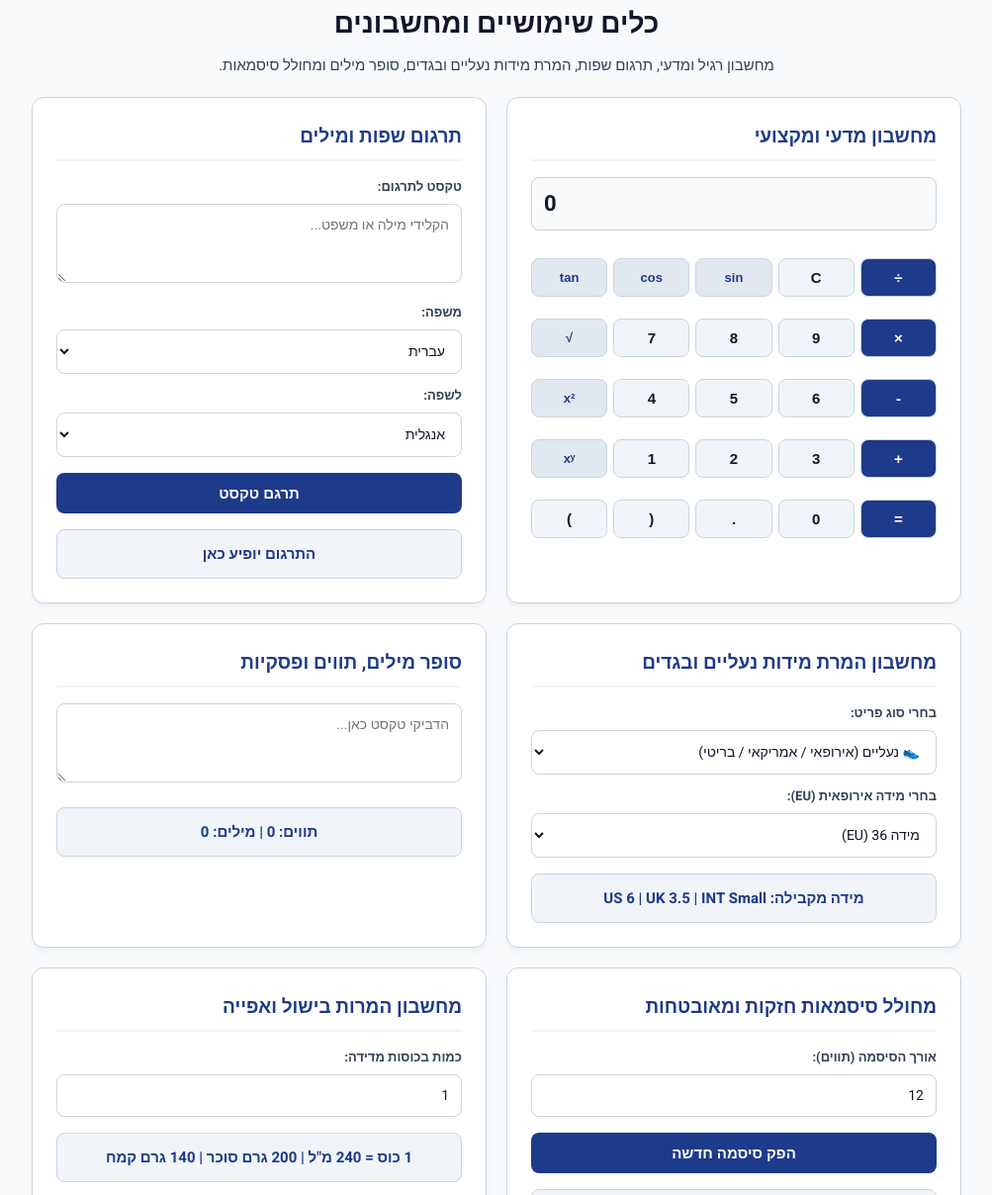
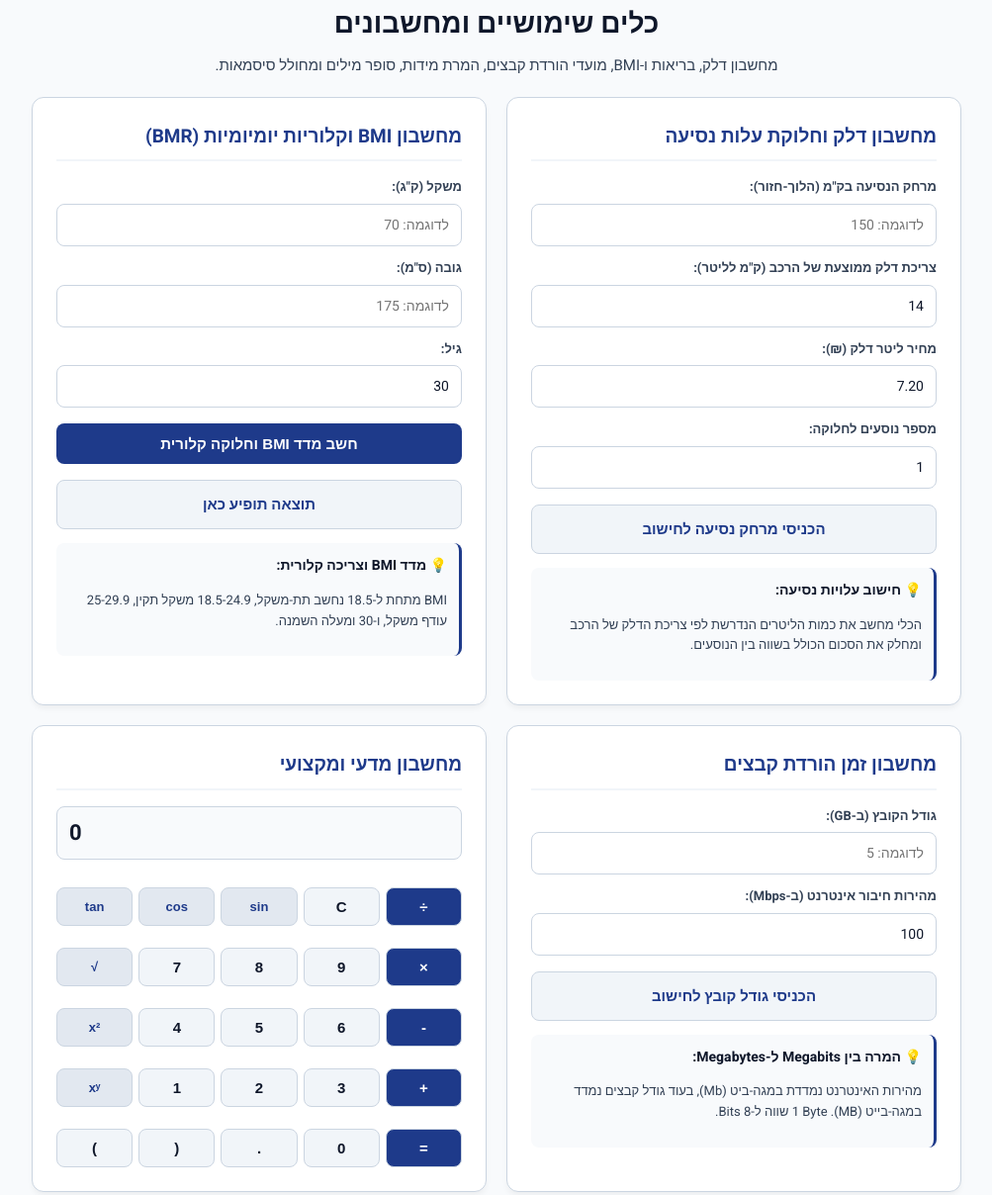
Before and after one commit to my-toools/my-toools.github.io, a plain HTML site: page utility.html in a window 1280 px wide. Shown: the part 176-1384 px from the top of the page at 99% size, without its empty margins (138-1141 px from the left). Drawn offline with Linux system fonts and the light colour scheme; no server answers.

Commit message:
Update utility.html

```diff
--- a/utility.html
+++ b/utility.html
@@ -31,7 +31,6 @@
     line-height: 1.6;
   }
 
-  /* תיקון בכוח לסרגל והווידג'טים למניעת עיוותים */
   .nav {
     position: fixed !important;
     top: 0 !important; left: 0 !important; right: 0 !important;
@@ -69,32 +68,19 @@
   input, select, textarea { width: 100%; background: var(--input-bg); border: 1px solid var(--border-color); color: var(--text-primary); padding: 10px 12px; border-radius: 8px; box-sizing: border-box; font-size: 14px; font-family: inherit; }
   textarea { min-height: 80px; resize: vertical; }
 
-  /* מחשבון עמוד כלים - כפתורים מימין */
-  .calc-grid {
-    display: grid;
-    grid-template-columns: repeat(5, 1fr);
-    gap: 6px;
-    margin-top: 12px;
-    direction: rtl;
-  }
-  .calc-btn-u {
-    background: #f1f5f9;
-    color: var(--dark-blue);
-    border: 1px solid #cbd5e1;
-    padding: 10px 0;
-    border-radius: 8px;
-    font-size: 15px;
-    font-weight: 700;
-    cursor: pointer;
-  }
+  .calc-grid { display: grid; grid-template-columns: repeat(5, 1fr); gap: 6px; margin-top: 12px; direction: rtl; }
+  .calc-btn-u { background: #f1f5f9; color: var(--dark-blue); border: 1px solid #cbd5e1; padding: 10px 0; border-radius: 8px; font-size: 15px; font-weight: 700; cursor: pointer; }
   .calc-btn-u.op { background: var(--accent-blue); color: #ffffff; }
   .calc-btn-u.sci { background: #e2e8f0; color: #1e3a8a; font-size: 13px; }
   .calc-screen-u { font-size: 22px; text-align: left; direction: ltr; font-weight: 700; background: #f8fafc; }
 
-  button { width: 100%; background: var(--accent-blue); color: #ffffff; border: none; padding: 12px; border-radius: 8px; cursor: pointer; font-weight: 700; font-size: 15px; margin-top: 16px; }
+  button { width: 100%; background: var(--accent-blue); color: #ffffff; border: none; padding: 12px; border-radius: 8px; cursor: pointer; font-weight: 700; font-size: 15px; margin-top: 16px; transition: background 0.2s; }
   button:hover { background: #1e4ed8; }
 
   .result { font-size: 15px; font-weight: 700; color: var(--accent-blue); margin-top: 16px; text-align: center; background: #f1f5f9; border: 1px solid #cbd5e1; padding: 12px; border-radius: 8px; word-break: break-all; }
+
+  .guide-box { margin-top: 14px; font-size: 13px; color: var(--text-secondary); background: #f8fafc; padding: 12px; border-radius: 8px; border-right: 3px solid var(--accent-blue); }
+  .guide-box h4 { margin: 0 0 6px 0; color: var(--dark-blue); font-size: 14px; }
 
   footer { margin-top: 50px; padding: 24px; background: var(--dark-blue); border-top: 3px solid #1d4ed8; text-align: center; font-size: 13px; color: #cbd5e1; }
   footer p { color: #cbd5e1 !important; margin: 6px 0; }
@@ -109,11 +95,74 @@
 
 <div class="hero-header">
     <h1>כלים שימושיים ומחשבונים</h1>
-    <p>מחשבון רגיל ומדעי, תרגום שפות, המרת מידות נעליים ובגדים, סופר מילים ומחולל סיסמאות.</p>
+    <p>מחשבון דלק, בריאות ו-BMI, מועדי הורדת קבצים, המרת מידות, סופר מילים ומחולל סיסמאות.</p>
 </div>
 
 <div class="grid-container">
 
+    <!-- מחשבון דלק ועלות נסיעה (חדש) -->
+    <div class="card">
+        <h2>מחשבון דלק וחלוקת עלות נסיעה</h2>
+        <label>מרחק הנסיעה בק"מ (הלוך-חזור):</label>
+        <input type="number" id="fuelDistance" placeholder="לדוגמה: 150" oninput="calcFuel()">
+
+        <label>צריכת דלק ממוצעת של הרכב (ק"מ לליטר):</label>
+        <input type="number" id="fuelConsumption" value="14" oninput="calcFuel()">
+
+        <label>מחיר ליטר דלק (₪):</label>
+        <input type="number" id="fuelPrice" value="7.20" step="0.01" oninput="calcFuel()">
+
+        <label>מספר נוסעים לחלוקה:</label>
+        <input type="number" id="fuelPasseng" value="1" min="1" oninput="calcFuel()">
+
+        <div class="result" id="fuelResult">הכניסי מרחק נסיעה לחישוב</div>
+
+        <div class="guide-box">
+            <h4>💡 חישוב עלויות נסיעה:</h4>
+            <p>הכלי מחשב את כמות הליטרים הנדרשת לפי צריכת הדלק של הרכב ומחלק את הסכום הכולל בשווה בין הנוסעים.</p>
+        </div>
+    </div>
+
+    <!-- מחשבון BMI וסגנון חיים (חדש) -->
+    <div class="card">
+        <h2>מחשבון BMI וקלוריות יומיומיות (BMR)</h2>
+        <label>משקל (ק"ג):</label>
+        <input type="number" id="bmiWeight" placeholder="לדוגמה: 70">
+
+        <label>גובה (ס"מ):</label>
+        <input type="number" id="bmiHeight" placeholder="לדוגמה: 175">
+
+        <label>גיל:</label>
+        <input type="number" id="bmiAge" value="30">
+
+        <button onclick="calcBMI()">חשב מדד BMI וחלוקה קלורית</button>
+
+        <div class="result" id="bmiResult">תוצאה תופיע כאן</div>
+
+        <div class="guide-box">
+            <h4>💡 מדד BMI וצריכה קלורית:</h4>
+            <p>BMI מתחת ל-18.5 נחשב תת-משקל, 18.5-24.9 משקל תקין, 25-29.9 עודף משקל, ו-30 ומעלה השמנה.</p>
+        </div>
+    </div>
+
+    <!-- מחשבון זמן הורדת קבצים (חדש) -->
+    <div class="card">
+        <h2>מחשבון זמן הורדת קבצים</h2>
+        <label>גודל הקובץ (ב-GB):</label>
+        <input type="number" id="dlFileSize" placeholder="לדוגמה: 5" oninput="calcDownloadTime()">
+
+        <label>מהירות חיבור אינטרנט (ב-Mbps):</label>
+        <input type="number" id="dlSpeed" value="100" oninput="calcDownloadTime()">
+
+        <div class="result" id="dlResult">הכניסי גודל קובץ לחישוב</div>
+
+        <div class="guide-box">
+            <h4>💡 המרה בין Megabits ל-Megabytes:</h4>
+            <p>מהירות האינטרנט נמדדת במגה-ביט (Mb), בעוד גודל קבצים נמדד במגה-בייט (MB). 1 Byte שווה ל-8 Bits.</p>
+        </div>
+    </div>
+
+    <!-- מחשבון מדעי -->
     <div class="card">
         <h2>מחשבון מדעי ומקצועי</h2>
         <input type="text" id="calcDisplay" class="calc-screen-u" value="0" readonly>
@@ -150,52 +199,14 @@
         </div>
     </div>
 
+    <!-- סופר מילים ותווים -->
     <div class="card">
-        <h2>תרגום שפות ומילים</h2>
-        <label>טקסט לתרגום:</label>
-        <textarea id="transText" placeholder="הקלידי מילה או משפט..."></textarea>
-        <label>משפה:</label>
-        <select id="transFrom">
-            <option value="he">עברית</option>
-            <option value="en">אנגלית</option>
-            <option value="es">ספרדית</option>
-            <option value="ar">ערבית</option>
-            <option value="fr">צרפתית</option>
-        </select>
-        <label>לשפה:</label>
-        <select id="transTo">
-            <option value="en">אנגלית</option>
-            <option value="he">עברית</option>
-            <option value="es">ספרדית</option>
-            <option value="ar">ערבית</option>
-            <option value="fr">צרפתית</option>
-        </select>
-        <button onclick="translateText()">תרגם טקסט</button>
-        <div class="result" id="transResult">התרגום יופיע כאן</div>
+        <h2>סופר מילים, תווים וזמן קריאה</h2>
+        <textarea id="textToCount" placeholder="הדביקי טקסט כאן..." oninput="countText()"></textarea>
+        <div class="result" id="countResult">תווים: 0 | מילים: 0 | זמן קריאה: 0 דק'</div>
     </div>
 
-    <div class="card">
-        <h2>מחשבון המרת מידות נעליים ובגדים</h2>
-        <label>בחרי סוג פריט:</label>
-        <select id="sizeCategory" onchange="updateSizeOptions()">
-            <option value="shoes">👟 נעליים (אירופאי / אמריקאי / בריטי)</option>
-            <option value="clothes_women">👗 בגדי נשים (חולצות, שמלות)</option>
-            <option value="clothes_men">👕 בגדי גברים (חולצות, ז'קטים)</option>
-        </select>
-
-        <label>בחרי מידה אירופאית (EU):</label>
-        <select id="sizeSelect" onchange="convertSizes()">
-        </select>
-
-        <div class="result" id="sizeConvertResult">בחרי מידה להצגת ההמרה</div>
-    </div>
-
-    <div class="card">
-        <h2>סופר מילים, תווים ופסקיות</h2>
-        <textarea id="textToCount" placeholder="הדביקי טקסט כאן..." oninput="countText()"></textarea>
-        <div class="result" id="countResult">תווים: 0 | מילים: 0</div>
-    </div>
-
+    <!-- מחולל סיסמאות -->
     <div class="card">
         <h2>מחולל סיסמאות חזקות ומאובטחות</h2>
         <label>אורך הסיסמה (תווים):</label>
@@ -204,22 +215,77 @@
         <div class="result" id="passResult">לחצי להפקת סיסמה</div>
     </div>
 
-    <div class="card">
-        <h2>מחשבון המרות בישול ואפייה</h2>
-        <label>כמות בכוסות מדידה:</label>
-        <input type="number" id="cupInput" value="1" step="0.25" oninput="convertCooking()">
-        <div class="result" id="cookingResult">1 כוס = 240 מ"ל | 200 גרם סוכר | 140 גרם קמח</div>
-    </div>
-
 </div>
 
 <footer>
     <p><strong>הכלים שלי</strong> - פלטפורמה חינמית לחישוב זכויות עובדים, כלים משפטיים ופיננסיים.</p>
-    <p style="font-size: 12px; margin: 8px 0;"><strong>הבהרה:</strong> הנתונים והחישובים המופיעים באתר מוצגים כהערכה כללית בלבד ואינם מהווים ייעוץ משפטי או פיננסי.</p>
+    <p style="font-size: 12px; margin: 8px 0;"><strong>הבהרה:</strong> הנתונים והחישובים המופיעים באתר מוצגים כהערכה כללית בלבד.</p>
     <p>ליצירת קשר: <a href="mailto:mytooolsweb@gmail.com">mytooolsweb@gmail.com</a> | <a href="privacy.html">מדיניות פרטיות ותנאי שימוש</a> | <a href="about.html">אודות והצהרת נגישות</a></p>
 </footer>
 
 <script>
+    function calcFuel() {
+        var dist = parseFloat(document.getElementById('fuelDistance').value) || 0;
+        var cons = parseFloat(document.getElementById('fuelConsumption').value) || 1;
+        var price = parseFloat(document.getElementById('fuelPrice').value) || 0;
+        var pass = parseInt(document.getElementById('fuelPasseng').value) || 1;
+
+        if (dist <= 0) {
+            document.getElementById('fuelResult').innerText = "הכניסי מרחק נסיעה לחישוב";
+            return;
+        }
+
+        var totalLiters = dist / cons;
+        var totalCost = totalLiters * price;
+        var costPerPerson = totalCost / pass;
+
+        document.getElementById('fuelResult').innerText = "סה\"כ דלק: " + totalLiters.toFixed(1) + " ליטר | עלות כוללת: ₪" + totalCost.toFixed(2) + " (₪" + costPerPerson.toFixed(2) + " לנוסע)";
+    }
+
+    function calcBMI() {
+        var w = parseFloat(document.getElementById('bmiWeight').value) || 0;
+        var hCm = parseFloat(document.getElementById('bmiHeight').value) || 0;
+        var age = parseInt(document.getElementById('bmiAge').value) || 30;
+
+        if (w <= 0 || hCm <= 0) {
+            document.getElementById('bmiResult').innerText = "נא להזין משקל וגובה תקינים";
+            return;
+        }
+
+        var hM = hCm / 100;
+        var bmi = w / (hM * hM);
+        var status = "";
+
+        if (bmi < 18.5) status = "תת-משקל";
+        else if (bmi < 25) status = "משקל תקין";
+        else if (bmi < 30) status = "עודף משקל";
+        else status = "השמנה";
+
+        // BMR משוער
+        var bmr = (10 * w) + (6.25 * hCm) - (5 * age) + 5;
+
+        document.getElementById('bmiResult').innerText = "BMI: " + bmi.toFixed(1) + " (" + status + ") | צריכה קלורית בסיסית (BMR): ~" + Math.round(bmr) + " קלוריות";
+    }
+
+    function calcDownloadTime() {
+        var fileGb = parseFloat(document.getElementById('dlFileSize').value) || 0;
+        var speedMbps = parseFloat(document.getElementById('dlSpeed').value) || 0;
+
+        if (fileGb <= 0 || speedMbps <= 0) {
+            document.getElementById('dlResult').innerText = "הכניסי גודל קובץ לחישוב";
+            return;
+        }
+
+        var totalBits = fileGb * 8 * 1024 * 1024 * 1024; // Bits
+        var totalSpeedBits = speedMbps * 1000 * 1000;
+        var seconds = totalBits / totalSpeedBits;
+
+        var mins = Math.floor(seconds / 60);
+        var secs = Math.round(seconds % 60);
+
+        document.getElementById('dlResult').innerText = "זמן הורדה משוער: " + mins + " דקות ו-" + secs + " שניות";
+    }
+
     var calcExpr = "";
     function pressCalc(val) { if (calcExpr === "0") calcExpr = ""; calcExpr += val; document.getElementById('calcDisplay').value = calcExpr; }
     function clearCalc() { calcExpr = ""; document.getElementById('calcDisplay').value = "0"; }
@@ -239,72 +305,12 @@
         } catch(e) {}
     }
 
-    async function translateText() {
-        var text = document.getElementById('transText').value;
-        var from = document.getElementById('transFrom').value;
-        var to = document.getElementById('transTo').value;
-        if (!text.trim()) return;
-        document.getElementById('transResult').innerText = "מתרגם...";
-        try {
-            var res = await fetch("https://api.mymemory.translated.net/get?q=" + encodeURIComponent(text) + "&langpair=" + from + "|" + to);
-            var data = await res.json();
-            document.getElementById('transResult').innerText = data.responseData.translatedText;
-        } catch (e) { document.getElementById('transResult').innerText = "שגיאה בתרגום."; }
-    }
-
-    var sizeData = {
-        shoes: {
-            "36": "US 6 | UK 3.5 | INT Small",
-            "37": "US 6.5 | UK 4 | INT Small",
-            "38": "US 7.5 | UK 5 | INT Medium",
-            "39": "US 8.5 | UK 5.5 | INT Medium",
-            "40": "US 9 | UK 6.5 | INT Large",
-            "41": "US 9.5 | UK 7 | INT Large",
-            "42": "US 10.5 | UK 8 | INT XL",
-            "43": "US 11.5 | UK 9 | INT XL"
-        },
-        clothes_women: {
-            "34": "US 2 | UK 6 | INT XS",
-            "36": "US 4 | UK 8 | INT S",
-            "38": "US 6 | UK 10 | INT M",
-            "40": "US 8 | UK 12 | INT L",
-            "42": "US 10 | UK 14 | INT XL",
-            "44": "US 12 | UK 16 | INT XXL"
-        },
-        clothes_men: {
-            "46": "US/UK 36 | INT S (חזה ~92 ס\"מ)",
-            "48": "US/UK 38 | INT M (חזה ~96 ס\"מ)",
-            "50": "US/UK 40 | INT L (חזה ~104 ס\"מ)",
-            "52": "US/UK 42 | INT XL (חזה ~110 ס\"מ)",
-            "54": "US/UK 44 | INT XXL (חזה ~116 ס\"מ)"
-        }
-    };
-
-    function updateSizeOptions() {
-        var cat = document.getElementById('sizeCategory').value;
-        var select = document.getElementById('sizeSelect');
-        select.innerHTML = '';
-        Object.keys(sizeData[cat]).forEach(function(size) {
-            var opt = document.createElement('option');
-            opt.value = size;
-            opt.innerText = "מידה " + size + " (EU)";
-            select.appendChild(opt);
-        });
-        convertSizes();
-    }
-
-    function convertSizes() {
-        var cat = document.getElementById('sizeCategory').value;
-        var val = document.getElementById('sizeSelect').value;
-        var res = sizeData[cat][val];
-        document.getElementById('sizeConvertResult').innerText = "מידה מקבילה: " + res;
-    }
-
     function countText() {
         var txt = document.getElementById('textToCount').value;
         var chars = txt.length;
         var words = txt.trim() ? txt.trim().split(/\s+/).length : 0;
-        document.getElementById('countResult').innerText = "תווים: " + chars + " | מילים: " + words;
+        var readTime = Math.ceil(words / 200);
+        document.getElementById('countResult').innerText = "תווים: " + chars + " | מילים: " + words + " | זמן קריאה: ~" + readTime + " דק'";
     }
 
     function generatePassword() {
@@ -316,18 +322,8 @@
         }
         document.getElementById('passResult').innerText = res;
     }
-
-    function convertCooking() {
-        var cups = parseFloat(document.getElementById('cupInput').value) || 0;
-        var ml = cups * 240;
-        var sugar = cups * 200;
-        var flour = cups * 140;
-        document.getElementById('cookingResult').innerText = cups + " כוסות = " + ml + " מ\"ל | " + sugar + " ג' סוכר | " + flour + " ג' קמח";
-    }
-
-    updateSizeOptions();
 </script>
 
-<script src="nav.js?v=3"></script>
+<script src="nav.js"></script>
 </body>
 </html>
```
